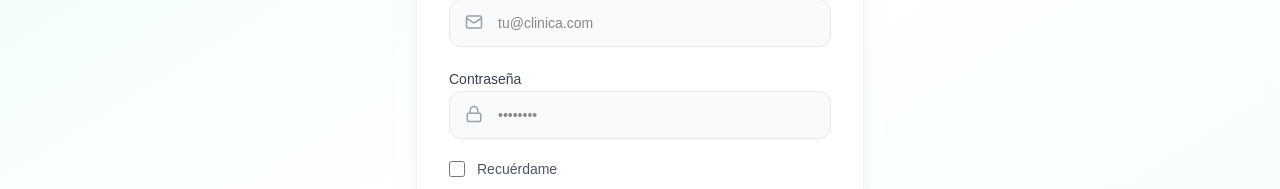
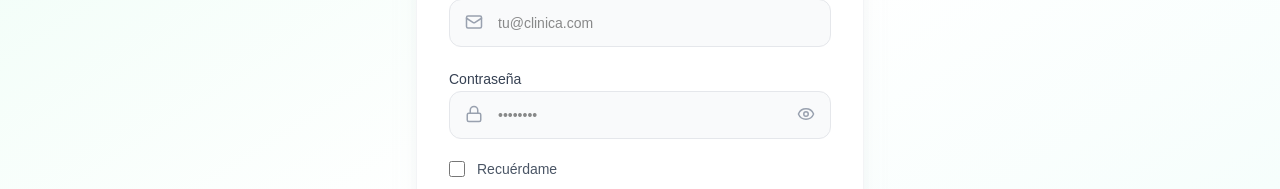
Before and after one commit to macarenitaia/crm-dental-antigravity, a Next.js app: page /login in a window 1280 px wide. Shown: the part 312-501 px from the top of the page. Built offline with nearby package versions, Linux system fonts and the light colour scheme; no server answers.

Commit message:
feat(ui): add password visibility toggle in login

```diff
--- a/src/app/login/page.tsx
+++ b/src/app/login/page.tsx
@@ -3,11 +3,12 @@
 import { useState, useEffect } from 'react';
 import { useRouter } from 'next/navigation';
 import { supabase } from '@/lib/supabase';
-import { Bot, Mail, Lock, ArrowRight, AlertCircle } from 'lucide-react';
+import { Bot, Mail, Lock, ArrowRight, AlertCircle, Eye, EyeOff } from 'lucide-react';
 
 export default function LoginPage() {
     const [email, setEmail] = useState('');
     const [password, setPassword] = useState('');
+    const [showPassword, setShowPassword] = useState(false);
     const [rememberMe, setRememberMe] = useState(false);
     const [loading, setLoading] = useState(false);
     const [error, setError] = useState<string | null>(null);
@@ -127,13 +128,20 @@ export default function LoginPage() {
                             <div className="relative">
                                 <Lock className="absolute left-4 top-3.5 text-gray-400" size={18} />
                                 <input
-                                    type="password"
+                                    type={showPassword ? "text" : "password"}
                                     value={password}
                                     onChange={(e) => setPassword(e.target.value)}
                                     placeholder="••••••••"
                                     required
-                                    className="w-full h-12 pl-12 pr-4 bg-gray-50 border border-gray-200 rounded-xl text-sm focus:ring-2 focus:ring-emerald-500 focus:border-emerald-500 outline-none transition-all"
+                                    className="w-full h-12 pl-12 pr-12 bg-gray-50 border border-gray-200 rounded-xl text-sm focus:ring-2 focus:ring-emerald-500 focus:border-emerald-500 outline-none transition-all"
                                 />
+                                <button
+                                    type="button"
+                                    onClick={() => setShowPassword(!showPassword)}
+                                    className="absolute right-4 top-3.5 text-gray-400 hover:text-emerald-600 transition-colors"
+                                >
+                                    {showPassword ? <EyeOff size={18} /> : <Eye size={18} />}
+                                </button>
                             </div>
                         </div>
 
```
